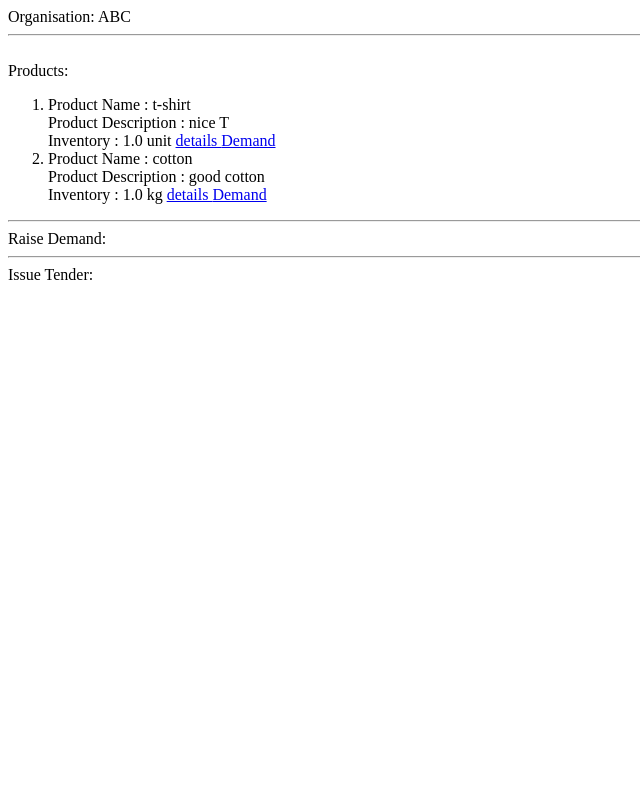
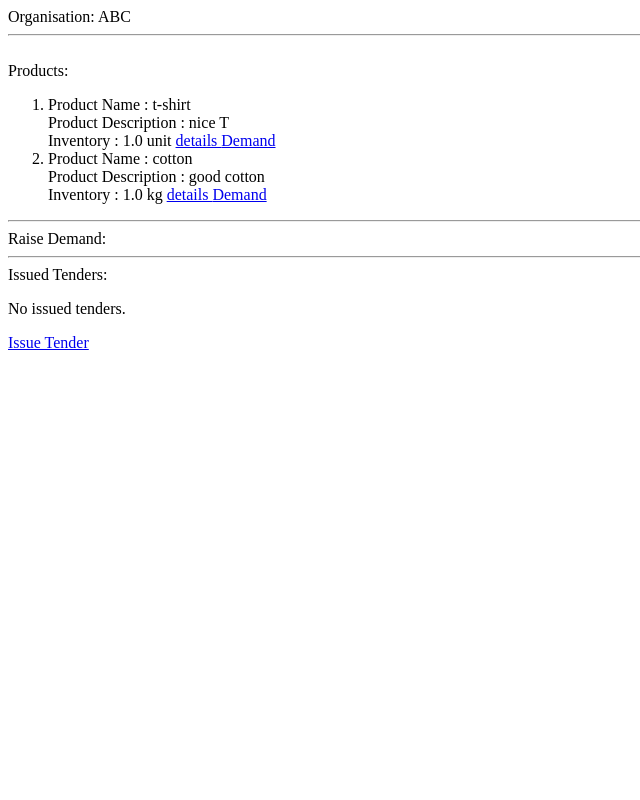
Before and after one commit to SaminRK/PhoenixHackNSU2, a Django app: page /organisations/1/ in a window 1280 px wide. Shown: the whole page, without its empty margins (0-640 px from the left). Run offline with Django 3.2, Linux system fonts and the light colour scheme; data comes from the database, SQL or seed files in the repository; both versions use the stored data as it was after the commit; data that the repository does not hold is empty.

Commit message:
added tender

```diff
--- a/organisations/templates/organisations/insider_detail.html
+++ b/organisations/templates/organisations/insider_detail.html
@@ -20,4 +20,17 @@ Products:
 <hr>
 Raise Demand:
 <hr>
-Issue Tender:
+Issued Tenders:
+{% if issued_tenders %}
+    <ol>
+    {% for tender in issued_tenders %}
+        <li>
+            Tender ID : {{tender.id}}
+            <a href="/tenders/{{ tender.id }}/"> details </a>
+        </li>
+    {% endfor %}
+    </ol>
+{% else %}
+    <p>No issued tenders.</p>
+{% endif %}
+<a href="/tenders/newForOrganisation/{{ organisation.id }}"> Issue Tender </a>
--- a/organisations/views.py
+++ b/organisations/views.py
@@ -3,6 +3,7 @@ from django.http import HttpResponse
 
 from .models import Organisation
 from products.models import Product
+from tenders.models import Tender, TenderBid
 
 # Create your views here.
 def index(request):
@@ -15,6 +16,14 @@ def detail(request, organisation_id):
     try:
         organisation = Organisation.objects.get(pk=organisation_id)
         products = Product.objects.filter(owner_id=organisation_id)
+        issuedTenders = Tender.objects.filter(issuerOrganisation=organisation_id)
+        tenderBids = TenderBid.objects.filter(bidderOrganisation=organisation_id)
     except Organisation.DoesNotExist:
         raise Http404("Organisation Not Found")
-    return render(request, 'organisations/insider_detail.html', { 'organisation' : organisation, 'products_list' : products })
+    return render(request,
+        'organisations/insider_detail.html', {
+            'organisation' : organisation,
+            'products_list' : products ,
+            'issued_tenders' : issuedTenders,
+            'bidded_tenders' : tenderBids,
+        })
--- a/products/models.py
+++ b/products/models.py
@@ -10,6 +10,7 @@ class Product(models.Model):
     description = models.TextField()
     quantity = models.DecimalField(max_digits=100, decimal_places=1)
     unit = models.CharField(max_length=20)
+    unitPrice = models.DecimalField(max_digits=100, decimal_places=1)
     isForSale = models.BooleanField()
 
     def __str__(self):
```
Also changed, not shown: tenders/models.py (+9 -0 lines), db.sqlite3, products/migrations/0003_product_unitprice.py (added).
